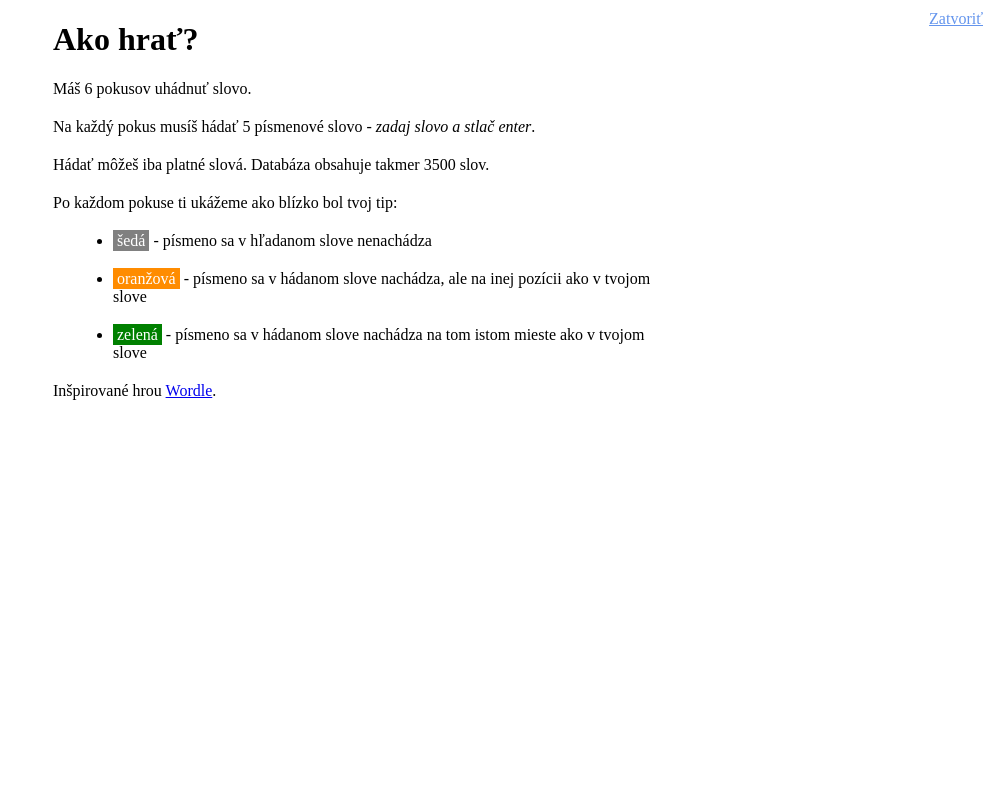
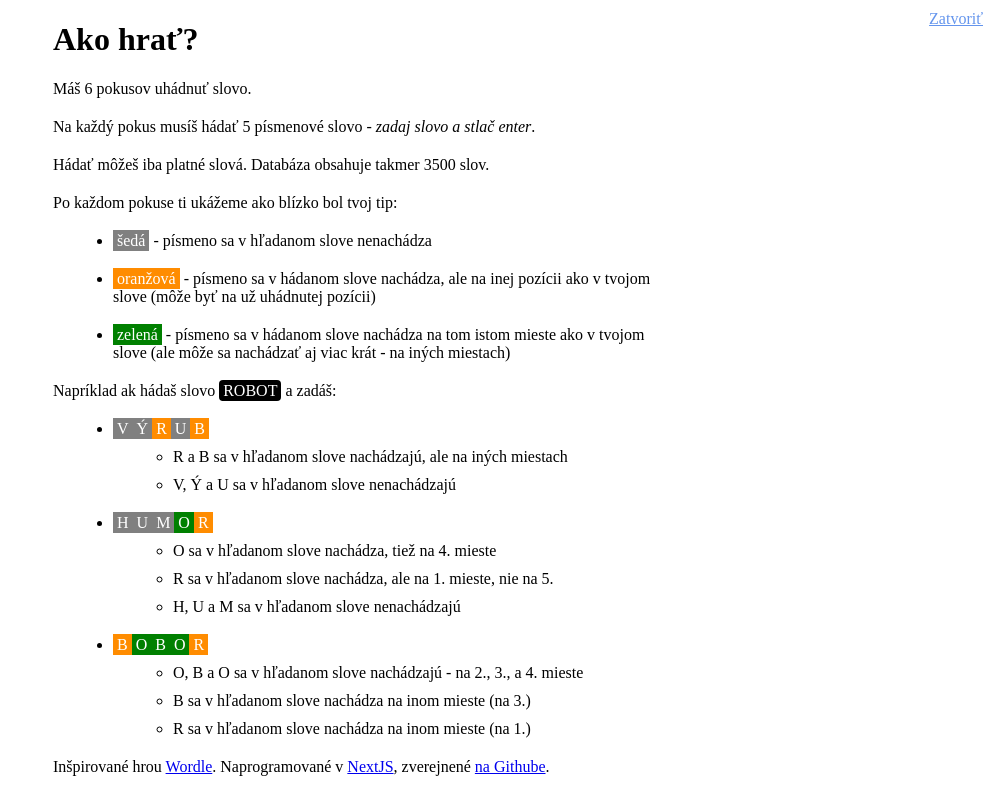
Before and after one commit to mathio/hadaj-slovo, a Next.js app: page / in a window 1280 px wide. Both pictures are taken after a click on the link "Ako hrať?". Shown: the whole page, without its empty margins (287-1280 px from the left). Built offline with nearby package versions, Linux system fonts and the light colour scheme.

Commit message:
update help

```diff
--- a/components/help.js
+++ b/components/help.js
@@ -22,11 +22,56 @@ export const Help = ({ close }) => (
         </li>
         <li>
           <span style={highlightStyles[1]}>oranžová</span> - písmeno sa v
-          hádanom slove nachádza, ale na inej pozícii ako v tvojom slove
+          hádanom slove nachádza, ale na inej pozícii ako v tvojom slove (môže
+          byť na už uhádnutej pozícii)
         </li>
         <li>
           <span style={highlightStyles[2]}>zelená</span> - písmeno sa v hádanom
-          slove nachádza na tom istom mieste ako v tvojom slove
+          slove nachádza na tom istom mieste ako v tvojom slove (ale môže sa
+          nachádzať aj viac krát - na iných miestach)
+        </li>
+      </ul>
+      <p>
+        Napríklad ak hádaš slovo <span className={styles.message}>ROBOT</span> a
+        zadáš:
+      </p>
+      <ul>
+        <li>
+          <span style={highlightStyles[0]}>V</span>
+          <span style={highlightStyles[0]}>Ý</span>
+          <span style={highlightStyles[1]}>R</span>
+          <span style={highlightStyles[0]}>U</span>
+          <span style={highlightStyles[1]}>B</span>
+          <ul>
+            <li>R a B sa v hľadanom slove nachádzajú, ale na iných miestach</li>
+            <li>V, Ý a U sa v hľadanom slove nenachádzajú</li>
+          </ul>
+        </li>
+        <li>
+          <span style={highlightStyles[0]}>H</span>
+          <span style={highlightStyles[0]}>U</span>
+          <span style={highlightStyles[0]}>M</span>
+          <span style={highlightStyles[2]}>O</span>
+          <span style={highlightStyles[1]}>R</span>
+          <ul>
+            <li>O sa v hľadanom slove nachádza, tiež na 4. mieste</li>
+            <li>R sa v hľadanom slove nachádza, ale na 1. mieste, nie na 5.</li>
+            <li>H, U a M sa v hľadanom slove nenachádzajú</li>
+          </ul>
+        </li>
+        <li>
+          <span style={highlightStyles[1]}>B</span>
+          <span style={highlightStyles[2]}>O</span>
+          <span style={highlightStyles[2]}>B</span>
+          <span style={highlightStyles[2]}>O</span>
+          <span style={highlightStyles[1]}>R</span>
+          <ul>
+            <li>
+              O, B a O sa v hľadanom slove nachádzajú - na 2., 3., a 4. mieste
+            </li>
+            <li>B sa v hľadanom slove nachádza na inom mieste (na 3.)</li>
+            <li>R sa v hľadanom slove nachádza na inom mieste (na 1.)</li>
+          </ul>
         </li>
       </ul>
       <p>
@@ -34,6 +79,14 @@ export const Help = ({ close }) => (
         <a href="https://www.powerlanguage.co.uk/wordle/" target="_blank">
           Wordle
         </a>
+        . Naprogramované v{" "}
+        <a href="https://nextjs.org/" target="_blank">
+          NextJS
+        </a>
+        , zverejnené{" "}
+        <a href="https://github.com/mathio/hadaj-slovo" target="_blank">
+          na Githube
+        </a>
         .
       </p>
     </div>
--- a/components/help.module.css
+++ b/components/help.module.css
@@ -14,8 +14,12 @@
 }
 
 .help p,
-.help li {
+.help > ul > li {
   margin: 20px 0;
+}
+
+.help > ul > li > ul > li {
+  margin: 10px 0;
 }
 
 .help ul {
@@ -35,3 +39,10 @@
   color: cornflowerblue;
   cursor: pointer;
 }
+
+.message {
+  background: black;
+  color: white;
+  padding: 2px 4px;
+  border-radius: 4px;
+}
```
Also changed, not shown: pages/api/words.json.
